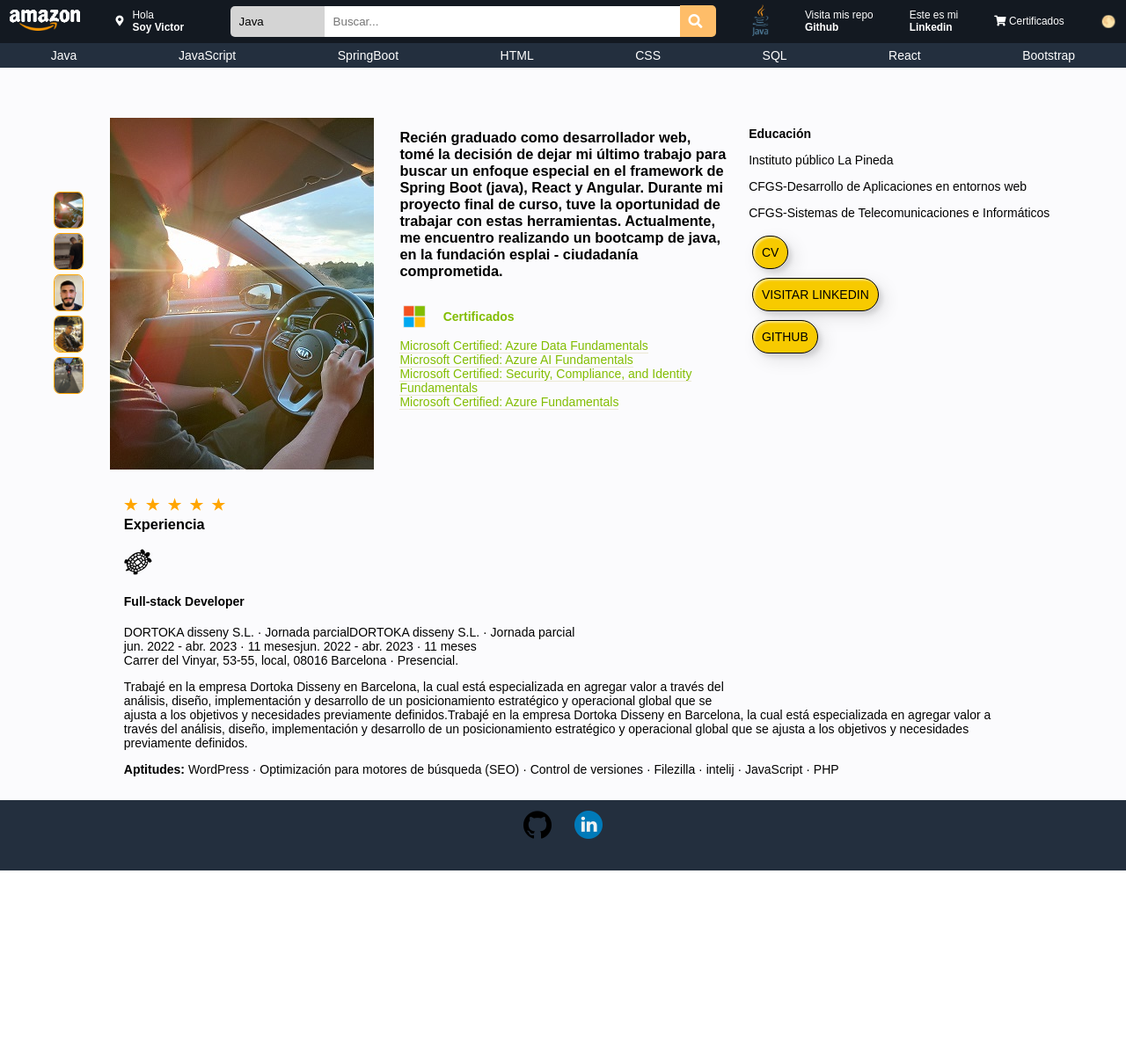
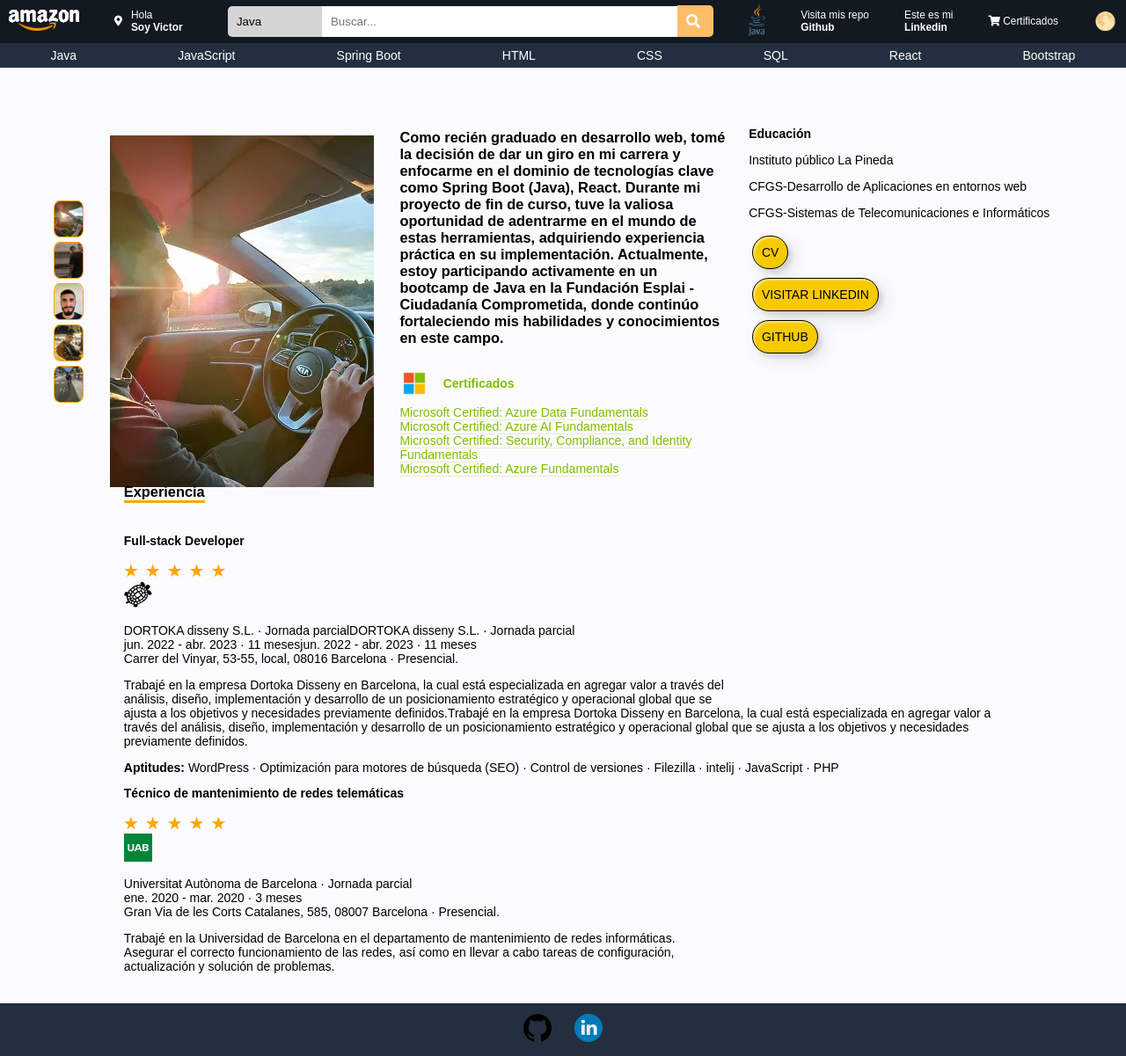
Before and after one commit to civic100/civic100.github.io, a PHP site: page / in a window 1280 px wide. Shown: the whole page at 88% size. Before the commit the page ends 990 px from the top, so only its background shows below. Run offline with PHP 8.4, Linux system fonts and the light colour scheme; some web fonts are replaced.

Commit message:
edit html, new skill description, img.webp

```diff
--- a/index.html
+++ b/index.html
@@ -83,14 +83,54 @@
         </div>
         <div class="nav-main">
             <div class="skills">
-                <div class="skill1">Java</div>
-                <div class="skill2">JavaScript</div>
-                <div class="skill3">SpringBoot</div>
-                <div class="skill4">HTML</div>
-                <div class="skill5">CSS</div>
-                <div class="skill6">SQL</div>
-                <div class="skill7">React</div>
-                <div class="skill8">Bootstrap</div>
+                <div class="skill skill1">
+                    Java
+                    <div class="skill-description">
+                        <strong>Java</strong> es un lenguaje de programación versátil y ampliamente utilizado en el desarrollo de aplicaciones web y móviles. Los desarrolladores junior suelen aprender a crear programas simples, trabajar con objetos y entender los conceptos básicos de la programación orientada a objetos.
+                    </div>
+                </div>
+                <div class="skill skill2">
+                    JavaScript
+                    <div class="skill-description">
+                        <strong>JavaScript</strong> es un lenguaje de programación esencial para el desarrollo web. Los desarrolladores junior pueden aprender a manipular el DOM, crear interacciones interactivas en sitios web y trabajar en proyectos front-end.
+                    </div>
+                </div>
+                <div class="skill skill3">
+                    Spring Boot
+                    <div class="skill-description">
+                        <strong>Spring Boot</strong> es un framework de desarrollo de aplicaciones Java que facilita la creación de aplicaciones web robustas y escalables. Los desarrolladores junior pueden aprender a crear aplicaciones simples con Spring Boot y comprender los conceptos de inyección de dependencias y seguridad.
+                    </div>
+                </div>
+                <div class="skill skill4">
+                    HTML
+                    <div class="skill-description">
+                        <strong>HTML (Hypertext Markup Language)</strong> es el lenguaje de marcado utilizado para crear la estructura de las páginas web. Los desarrolladores junior pueden aprender a crear páginas web estáticas y comprender los elementos básicos de HTML.
+                    </div>
+                </div>
+                <div class="skill skill5">
+                    CSS
+                    <div class="skill-description">
+                        <strong>CSS (Cascading Style Sheets)</strong> se utiliza para dar estilo y diseño a las páginas web. Los desarrolladores junior pueden aprender a aplicar estilos a elementos HTML y mejorar la apariencia de los sitios web.
+                    </div>
+                </div>
+                <div class="skill skill6">
+                    SQL
+                    <div class="skill-description">
+                        <strong>SQL (Structured Query Language)</strong> es un lenguaje utilizado para gestionar bases de datos. Los desarrolladores junior pueden aprender a realizar consultas básicas, insertar datos y administrar bases de datos relacionales.
+                    </div>
+                </div>
+                <div class="skill skill7">
+                    React
+                    <div class="skill-description">
+                        <strong>React</strong> es una biblioteca de JavaScript utilizada para crear interfaces de usuario interactivas y dinámicas. Los desarrolladores junior pueden aprender a construir componentes simples y trabajar en proyectos front-end con React.
+                    </div>
+                </div>
+                <div class="skill skill8">
+                    Bootstrap
+                    <div class="skill-description">
+                        <strong>Bootstrap</strong> es un marco de diseño front-end que facilita la creación de sitios web responsivos y atractivos. Los desarrolladores junior pueden aprender a utilizar las clases de Bootstrap para diseñar páginas web de manera efectiva.
+                    </div>
+                </div>
             </div>
         </div>
     </header>
@@ -99,21 +139,20 @@
 
             <div class="imgages-my">
                 <div class="images-laterales">
-                    <img data-src="img/person/sol.jpg"  src="img/person/sol.jpg" alt="sol.jpg">
-                    <img data-src="img/person/espalda.JPG"  src="img/person/espalda.JPG" alt="espalda.JPG">
-                    <img data-src="img/person/cara.jpg" src="img/person/cara.jpg" alt="cara.jpg">
-                    <img data-src="img/person/joven.JPG" src="img/person/joven.JPG" alt="joven.JPG">
-                    <img data-src="img/person/bici.jpg" src="img/person/bici.jpg" alt="bici.jpg">
+                    <img data-src="img/person/sol_5_11zon.webp" src="img/person/sol_5_11zon.webp" alt="">
+                    <img data-src="img/person/espalda_3_11zon.webp" src="img/person/espalda_3_11zon.webp" alt="">
+                    <img data-src="img/person/cara_2_11zon.webp" src="img/person/cara_2_11zon.webp" alt="">
+                    <img data-src="img/person/joven_4_11zon.webp" src="img/person/joven_4_11zon.webp" alt="">
+                    <img data-src="img/person/bici_1_11zon.webp" src="img/person/bici_1_11zon.webp" alt="">
                 </div>
                 <div class="images-principal">
-                    <img id="imagen-principal" src="img/person/sol.jpg" alt="sol.jpg">
+                    <img id="imagen-principal" src="img/person/sol_5_11zon.webp" alt="">
                 </div>
             </div>
 
             <div class="content">
                 <h3>
-                    Recién graduado como desarrollador web, tomé la decisión de dejar mi último trabajo para buscar un enfoque especial en el framework de Spring Boot (java), React y Angular. Durante mi proyecto final de curso, tuve la oportunidad de trabajar con estas herramientas.
-                    Actualmente, me encuentro realizando un bootcamp de java, en la fundación esplai - ciudadanía comprometida.
+                    Como recién graduado en desarrollo web, tomé la decisión de dar un giro en mi carrera y enfocarme en el dominio de tecnologías clave como Spring Boot (Java), React. Durante mi proyecto de fin de curso, tuve la valiosa oportunidad de adentrarme en el mundo de estas herramientas, adquiriendo experiencia práctica en su implementación. Actualmente, estoy participando activamente en un bootcamp de Java en la Fundación Esplai - Ciudadanía Comprometida, donde continúo fortaleciendo mis habilidades y conocimientos en este campo.
                 </h3>
                 <div class="certificados-container">
                     <img src="img/logo/microsoft-logo-png-2420.png" alt="microsoft.png">
@@ -145,18 +184,19 @@
 
         <div class="container-valoraciones">
 
-            <div class="valoreciones-estrellas">
-                <span class="star"></span>
-                <span class="star"></span>
-                <span class="star"></span>
-                <span class="star"></span>
-                <span class="star"></span>
-            </div>
 
             <div class="valoraciones-texto">
                 <h3>Experiencia</h3>
+
+                <h4>Full-stack Developer</h4>
+                <div class="valoreciones-estrellas">
+                    <span class="star"></span>
+                    <span class="star"></span>
+                    <span class="star"></span>
+                    <span class="star"></span>
+                    <span class="star"></span>
+                </div>
                 <img src="img/logo/dortoka.webp" alt="">
-                <h4>Full-stack Developer</h4>
                 <p>
                     DORTOKA disseny S.L. · Jornada parcialDORTOKA disseny S.L. · Jornada parcial<br/>
                     jun. 2022 - abr. 2023 · 11 mesesjun. 2022 - abr. 2023 · 11 meses<br/>
@@ -171,6 +211,30 @@
                     <strong>Aptitudes: </strong>WordPress · Optimización para motores de búsqueda (SEO) · Control de versiones · Filezilla · intelij · JavaScript · PHP
                 </p>
             </div>
+            <div class="valoraciones-texto">
+
+                <h4>Técnico de mantenimiento de redes telemáticas</h4>
+                <div class="valoreciones-estrellas">
+                    <span class="star"></span>
+                    <span class="star"></span>
+                    <span class="star"></span>
+                    <span class="star"></span>
+                    <span class="star"></span>
+                </div>
+                <img src="img/logo/logo-uab.webp" alt="" style="width: 4vh;">
+                <p>
+                    Universitat Autònoma de Barcelona · Jornada parcial<br/>
+                    ene. 2020 - mar. 2020 · 3 meses<br/>
+                    Gran Via de les Corts Catalanes, 585, 08007 Barcelona · Presencial.
+                </p>
+                <p>
+                    Trabajé en la Universidad de Barcelona en el departamento de mantenimiento de redes informáticas.<br/>
+                    Asegurar el correcto funcionamiento de las redes, así como en llevar a cabo tareas de configuración,<br/>
+                    actualización y solución de problemas.
+                </p>
+
+            </div>
+
         </div>
     </main>
     <footer>
--- a/style/style.css
+++ b/style/style.css
@@ -8,6 +8,7 @@
     border: none;
     background-color: transparent;
     cursor: pointer;
+    font-size: 20px;
 }
 
 body{
@@ -140,6 +141,25 @@ body.dark-mode {
     cursor: pointer;
 }
 
+/* Agrega estilos para la descripción emergente */
+.skills .skill-description {
+    display: none;
+    position: absolute;
+    background-color: #fff;
+    box-shadow: 0 0 5px rgba(0, 0, 0, 0.70);
+    padding: 10px;
+    margin-left: -65px;
+    margin-top: 11px;
+    z-index: 1;
+    width: 20vh;
+    color: black;
+}
+
+/* Muestra la descripción emergente al pasar el ratón por encima */
+.skills .skill:hover .skill-description {
+    display: block;
+}
+
 .skill1:hover {
     background-color: #007396;
     color: var(--color-white);
@@ -182,6 +202,10 @@ body.dark-mode {
         width: 20vw;
         padding:1%;
     }
+}
+
+#imagen-principal{
+    margin-top: 20px;
 }
 
 .texto-verde{
@@ -282,18 +306,25 @@ body.dark-mode {
 
     & div{
         width: 64vw;
-        padding:1%;
     }
 
     & .valoraciones-texto{
-        margin-top: -50px;
+        margin-top: 20px;
+        margin-bottom: 20px;
+
+        & h3{
+            border-bottom: solid 3px #FFA500;
+            display: inline-block;
+            width: auto;
+            height: auto;
+        }
+
     }
 
 }
 
 footer{
     background-color: rgb(35, 47, 62);
-    height: 10vh;
     & .footer-logos{
         display: flex;
         justify-content: center;
```
Also changed, not shown: js/script.js (+2 -12 lines), img/logo/logo-uab.webp (added), img/person/bici_1_11zon.webp (added), img/person/cara_2_11zon.webp (added), img/person/espalda_3_11zon.webp (added), img/person/joven_4_11zon.webp (added), img/person/sol_5_11zon.webp (added).
